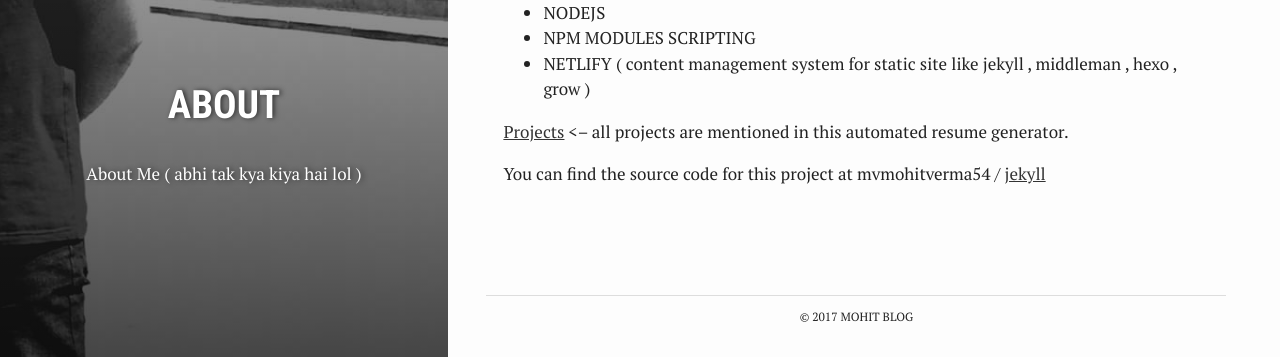
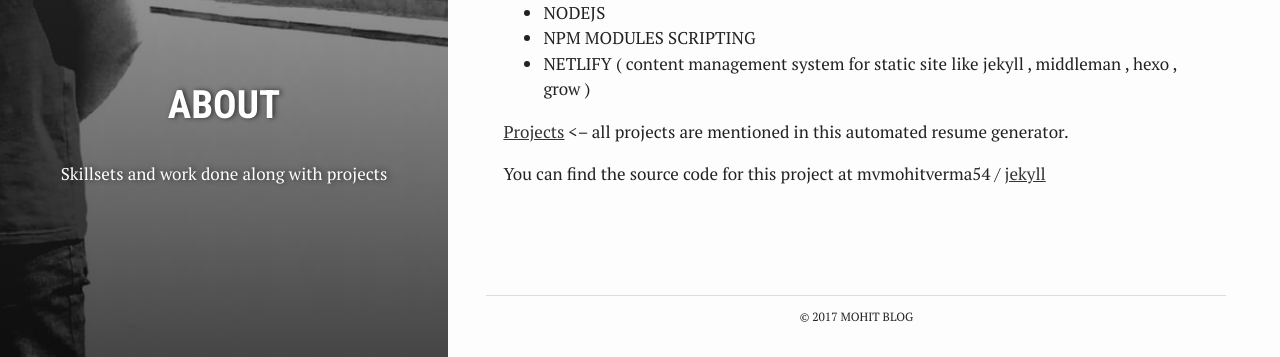
Before and after one commit to mvmohitverma54/mvmohitverma54.github.io, a Jekyll site: the page built from about.md, in a window 1280 px wide. Shown: the part 517-874 px from the top of the page. Built offline with Jekyll 4.4.1, drawn with Linux system fonts in a browser that asks for light colours.

Commit message:
changing some typos in about.md

```diff
--- a/about.md
+++ b/about.md
@@ -4,7 +4,7 @@ layout: page
 title: "About"
 crawlertitle: "About Me"
 permalink: /about/
-summary: "About Me ( abhi tak kya kiya hai lol )"
+summary: "Skillsets and work done along with projects"
 active: about
 ---
 ## First of all i made this jekyll theme from ground up not copied i used design inspiration from Hyde and Poole .
```
